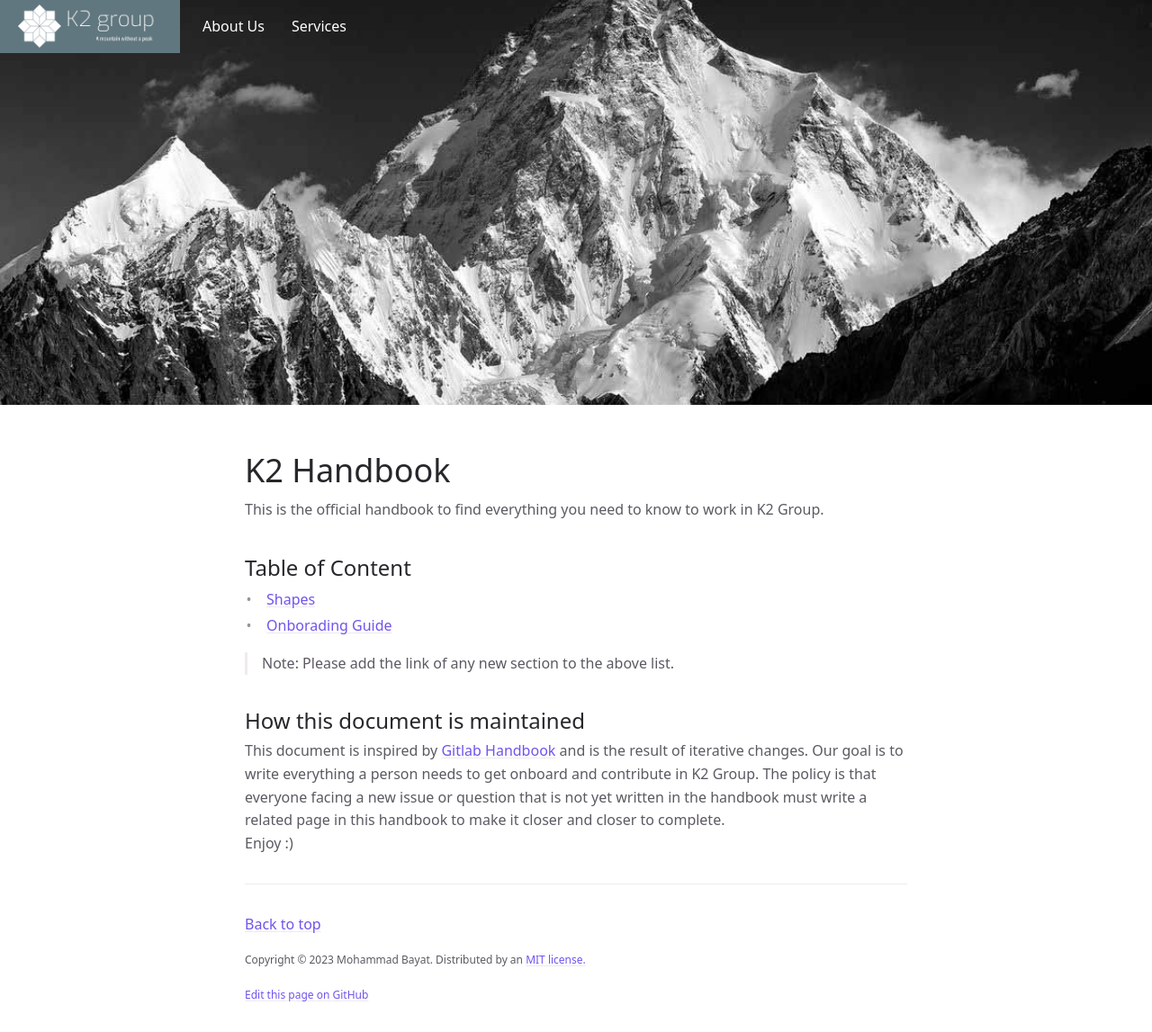
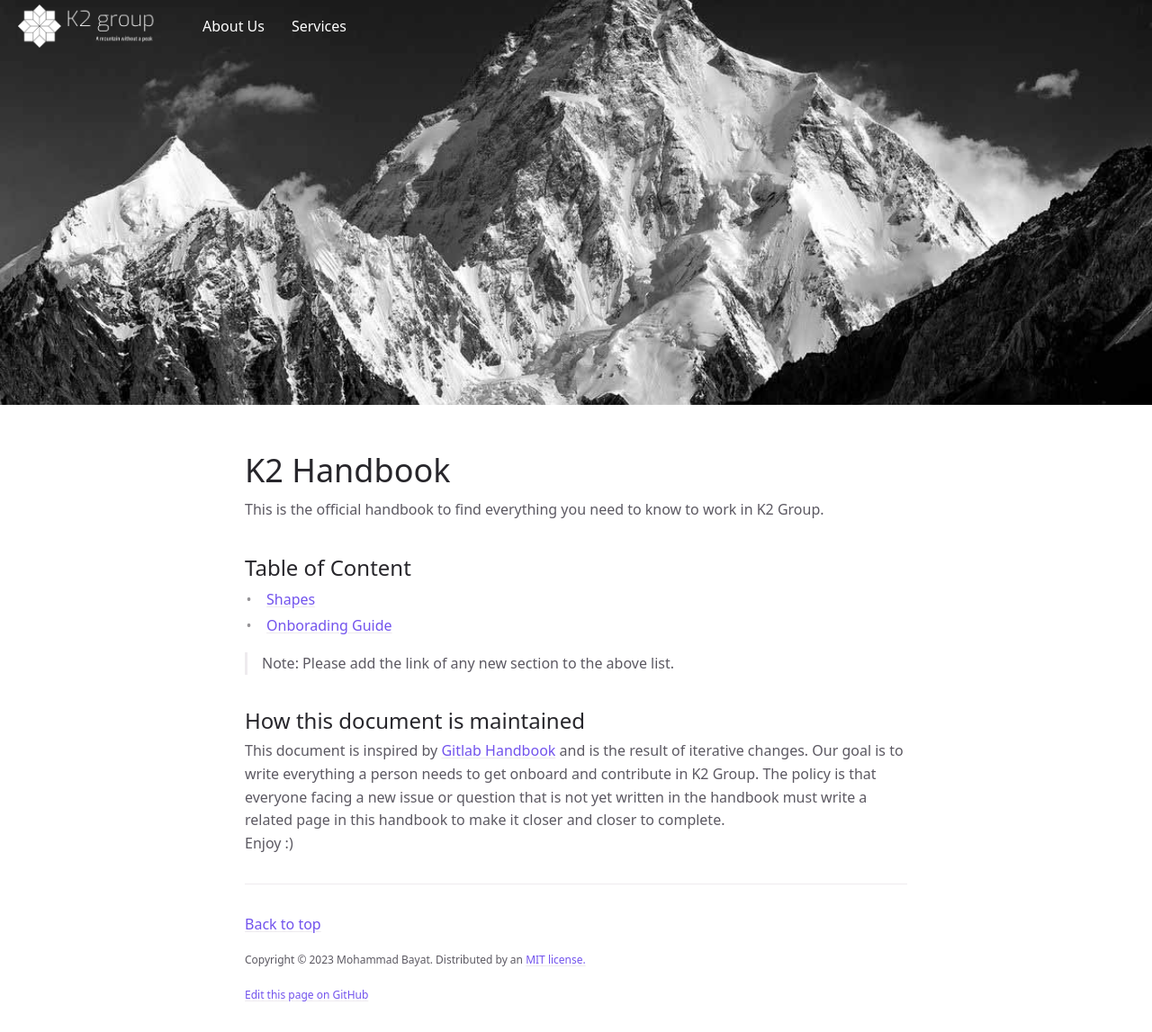
Before and after one commit to K2-Groups/k2-groups.github.io, a Jekyll site: the page built from index.md, in a window 1280 px wide. Shown: the whole page at 90% size. Built offline with Jekyll 4.4.1, drawn with Linux system fonts in a browser that asks for light colours; cached includes are drawn as plain includes.

Commit message:
Update home banner style

```diff
--- a/_sass/custom/home_header.scss
+++ b/_sass/custom/home_header.scss
@@ -25,7 +25,7 @@
 
     .navbar-logo {
       width: 200px;
-      background-color: #61777f;
+      // background-color: #61777f;
       background-image: url("/assets/images/k2-group-logo.png");
       background-repeat: no-repeat;
       background-size: 80%;
```
